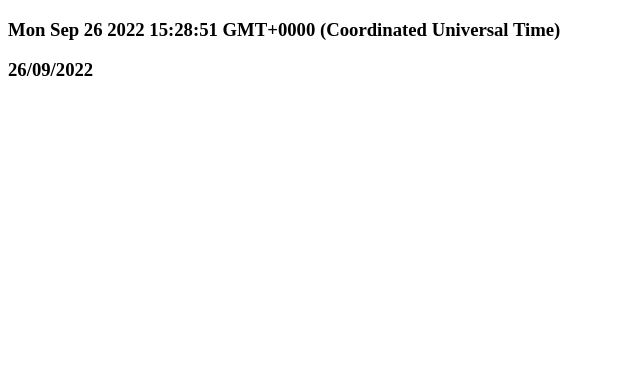
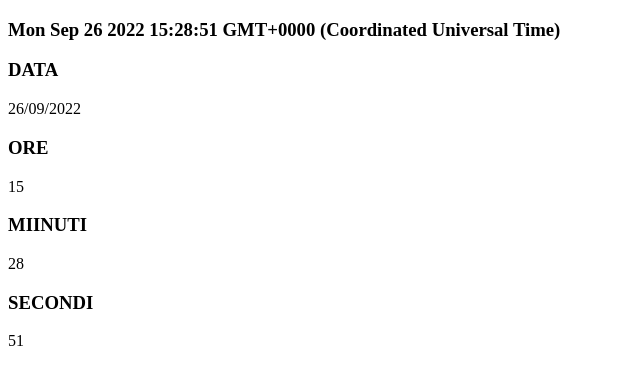
Before and after one commit to N1XIL9/U2-W5-D1.Logica_Controllo_Cicli, a plain HTML site: page index.html in a window 1280 px wide. Shown: the whole page, without its empty margins (0-640 px from the left). Drawn offline with Linux system fonts and the light colour scheme.

Commit message:
Esercizio

```diff
--- a/assets/Js/script.js
+++ b/assets/Js/script.js
@@ -12,6 +12,11 @@ document.getElementById('screen').innerHTML = date
 console.log(date.getDate())
 console.log(date.getHours())
 
+document.getElementById('hours').innerHTML = date.getHours()
+document.getElementById('minutes').innerHTML = date.getMinutes()
+document.getElementById('seconds').innerHTML = date.getSeconds()
+
+
 // Creare un sistema per la formattazione in formato europeo
 
 let dateIT = date.toLocaleDateString('it-IT')
--- a/index.html
+++ b/index.html
@@ -11,7 +11,27 @@
 
 <body>
     <h3 id="screen"></h3>
-    <h3 id="date"></h3>
+    <div>
+        <h3> DATA</h3>
+        <p id="date"></p>
+    </div>
+
+    <div>
+        <h3> ORE</h3>
+        <p id="hours"></p>
+    </div>
+
+    <div>
+        <h3>MIINUTI</h3>
+        <p id="minutes"></p>
+    </div>
+
+    <div>
+        <h3>SECONDI</h3>
+        <p id="seconds"></p>
+    </div>
+
+
 
     <script src="./assets/Js/script.js"></script>
 </body>
```
